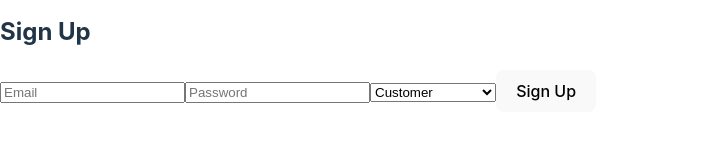
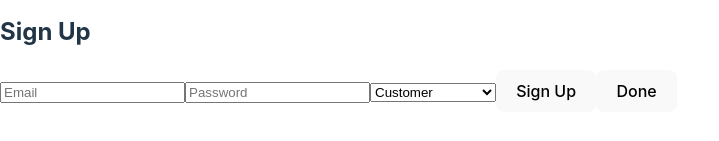
Before and after one commit to rakhithad/HelpD, a React (Vite) app in the folder HelpDesk/: page /signup in a window 1280 px wide. Shown: the part 347-488 px from the top of the page, without its empty margins (0-719 px from the left). Built offline with nearby package versions, Linux system fonts and the light colour scheme; no server answers.

Commit message:
Admin Done btn

```diff
--- a/HelpDesk/src/pages/SignUp.jsx
+++ b/HelpDesk/src/pages/SignUp.jsx
@@ -1,11 +1,13 @@
 import { useState } from 'react';
 import { auth } from '../firebase'; // Your firebase config
 import { createUserWithEmailAndPassword } from 'firebase/auth';
+import { useNavigate } from 'react-router-dom';
 
 const SignUpPage = () => {
     const [email, setEmail] = useState('');
     const [password, setPassword] = useState('');
     const [role, setRole] = useState('customer'); // Default role is 'customer'
+    const navigate = useNavigate();
 
     const handleSubmit = async (e) => {
         e.preventDefault();
@@ -34,6 +36,10 @@
             console.error('Error signing up:', error);
         }
     };
+    const handleDoneClick = () => {
+        // Navigate to the admin page
+        navigate('/admin-dashboard');
+    };
 
     return (
         <div>
@@ -59,6 +65,7 @@
                     <option value="support_engineer">Support Engineer</option>
                 </select>
                 <button type="submit">Sign Up</button>
+                <button onClick={handleDoneClick}>Done</button>
             </form>
         </div>
     );
```
